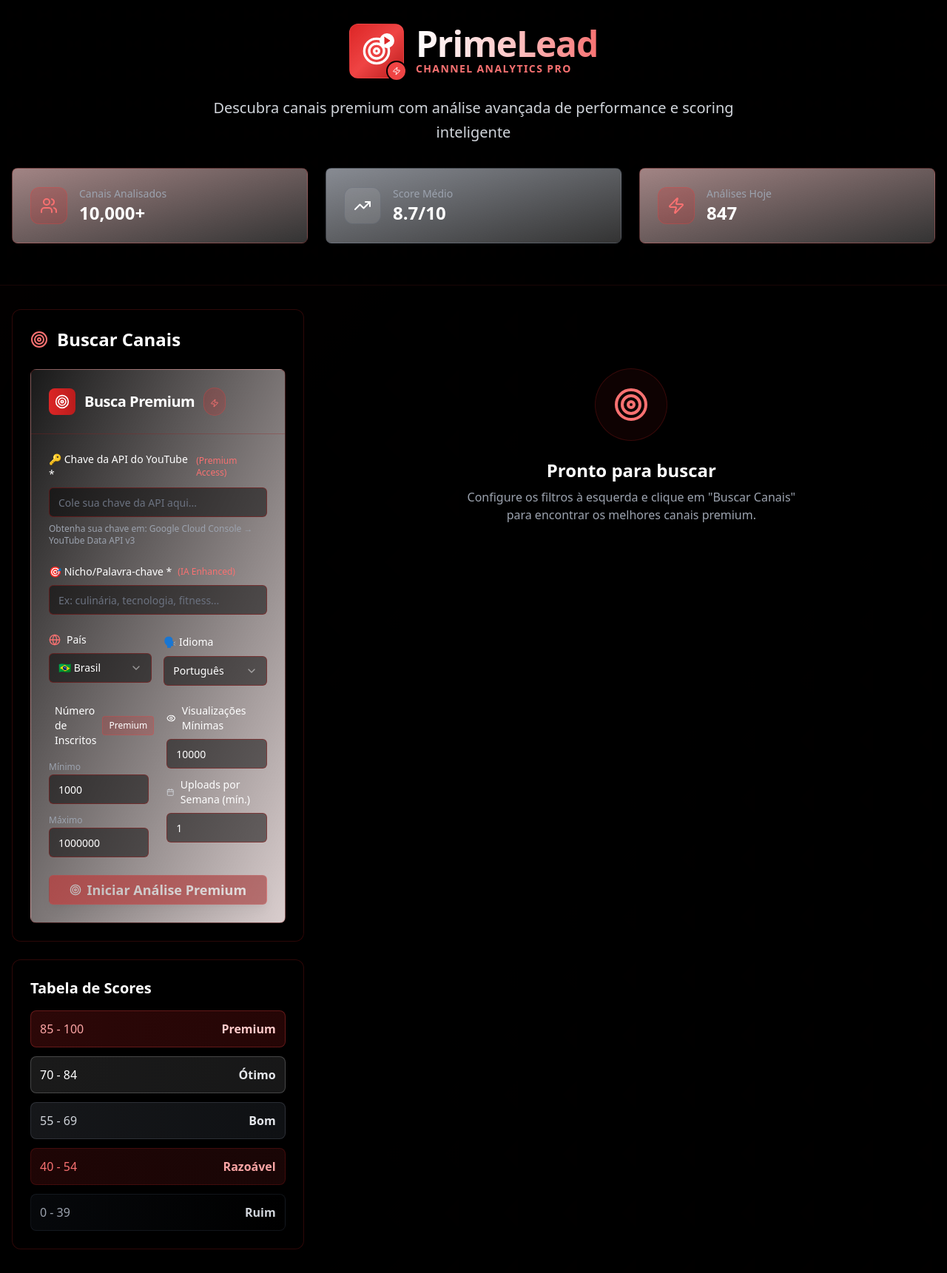
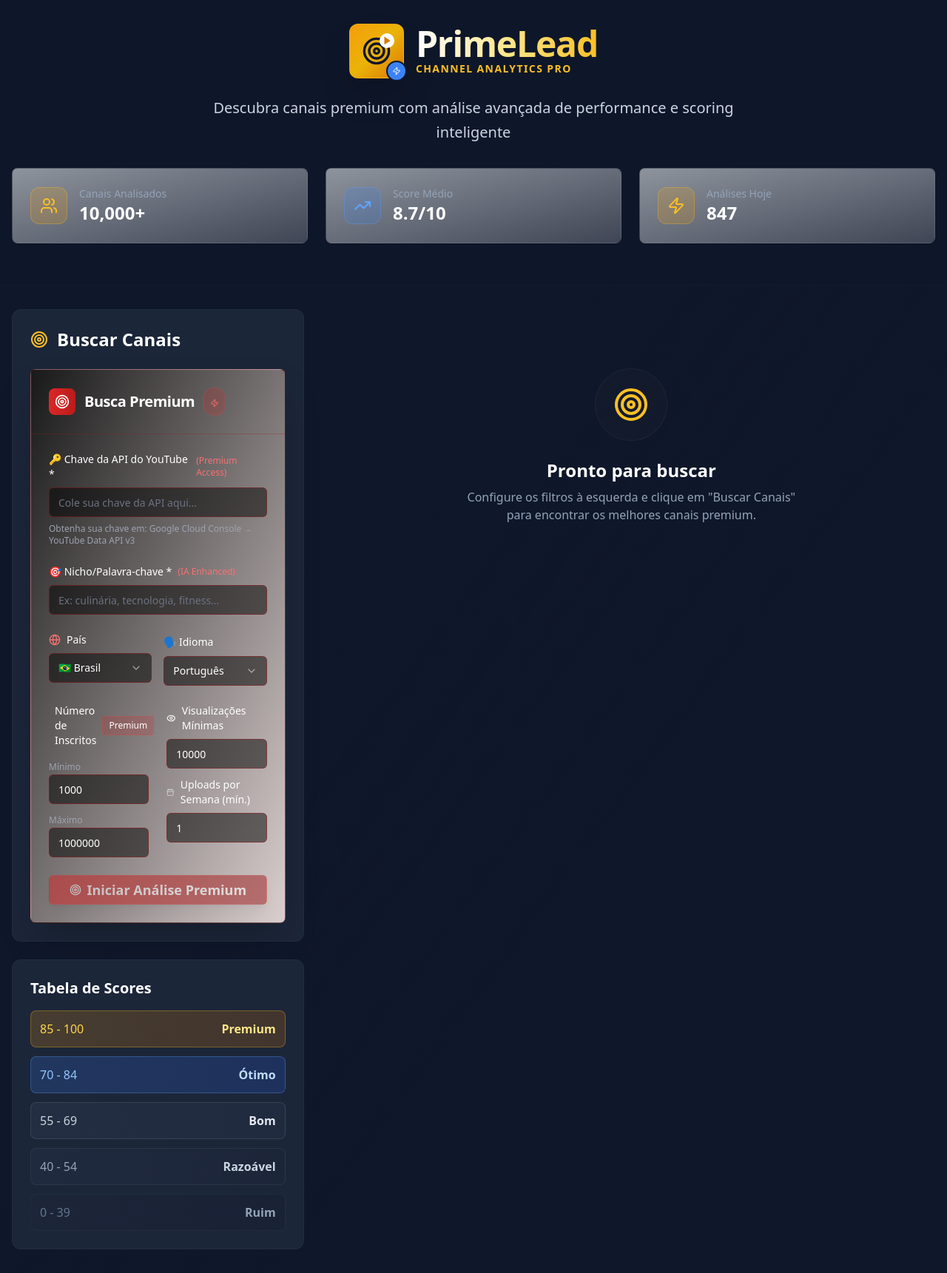
Before and after one commit to matheusreis1202/primelead-29, a React (Vite) app: page / in a window 1280 px wide. Shown: the whole page at 74% size. Built offline with nearby package versions, Linux system fonts and the light colour scheme.

Commit message:
Refactor: Update color palette
Update the color scheme to match the project's theme.

```diff
--- a/src/components/LoadingSpinner.tsx
+++ b/src/components/LoadingSpinner.tsx
@@ -5,10 +5,10 @@ export const LoadingSpinner = () => {
   return (
     <div className="flex items-center justify-center">
       <div className="relative">
-        <div className="w-20 h-20 border-4 border-red-900/30 rounded-full animate-spin border-t-red-500"></div>
+        <div className="w-20 h-20 border-4 border-slate-700/30 rounded-full animate-spin border-t-blue-500"></div>
         <div className="absolute inset-0 flex items-center justify-center">
-          <div className="bg-gradient-to-r from-red-600 to-red-700 p-3 rounded-full shadow-lg">
-            <Target className="h-6 w-6 text-white animate-pulse" />
+          <div className="bg-gradient-to-r from-amber-500 to-amber-600 p-3 rounded-full shadow-lg">
+            <Target className="h-6 w-6 text-slate-900 animate-pulse" />
           </div>
         </div>
       </div>
--- a/src/components/PremiumHeader.tsx
+++ b/src/components/PremiumHeader.tsx
@@ -4,7 +4,7 @@ import { Card, CardContent } from '@/components/ui/card';
 
 export const PremiumHeader = () => {
   return (
-    <div className="border-b border-red-900/20 bg-black/95 backdrop-blur-md relative overflow-hidden">
+    <div className="border-b border-slate-800/30 bg-slate-900/95 backdrop-blur-md relative overflow-hidden">
       {/* Geometric Background Pattern */}
       <div className="absolute inset-0 opacity-5">
         <div
@@ -21,72 +21,72 @@ export const PremiumHeader = () => {
           <div className="flex items-center justify-center gap-4 mb-6">
             {/* Nova Logo Criativa */}
             <div className="relative group">
-              <div className="bg-gradient-to-br from-red-600 via-red-500 to-red-700 p-4 rounded-xl shadow-2xl transform group-hover:scale-105 transition-all duration-300 border border-red-400/20">
+              <div className="bg-gradient-to-br from-amber-500 via-yellow-500 to-amber-600 p-4 rounded-xl shadow-2xl transform group-hover:scale-105 transition-all duration-300 border border-amber-400/30">
                 <div className="relative">
-                  <Target className="h-10 w-10 text-white" />
+                  <Target className="h-10 w-10 text-slate-900" />
                   <div className="absolute -top-1 -right-1 bg-white rounded-full p-1">
-                    <Play className="h-3 w-3 text-red-600 fill-current" />
+                    <Play className="h-3 w-3 text-amber-600 fill-current" />
                   </div>
                 </div>
               </div>
-              <div className="absolute -bottom-1 -right-1 bg-red-500 rounded-full p-1.5 border-2 border-black">
+              <div className="absolute -bottom-1 -right-1 bg-blue-500 rounded-full p-1.5 border-2 border-slate-900">
                 <Zap className="h-3 w-3 text-white" />
               </div>
             </div>
 
             <div className="text-left">
-              <h1 className="text-5xl font-black bg-gradient-to-r from-white via-red-200 to-red-400 bg-clip-text text-transparent tracking-tight">
+              <h1 className="text-5xl font-black bg-gradient-to-r from-white via-amber-200 to-amber-400 bg-clip-text text-transparent tracking-tight">
                 PrimeLead
               </h1>
-              <p className="text-red-400 text-sm font-bold tracking-widest uppercase">
+              <p className="text-amber-400 text-sm font-bold tracking-widest uppercase">
                 Channel Analytics Pro
               </p>
             </div>
           </div>
 
-          <p className="text-xl text-gray-300 max-w-3xl mx-auto leading-relaxed font-light">
+          <p className="text-xl text-slate-300 max-w-3xl mx-auto leading-relaxed font-light">
             Descubra canais premium com análise avançada de performance e scoring inteligente
           </p>
         </div>
 
         {/* Stats Cards Redesenhados */}
         <div className="grid grid-cols-1 md:grid-cols-3 gap-6 mb-6">
-          <Card className="bg-gradient-to-br from-red-950/50 to-black/80 border-red-800/30 backdrop-blur-sm hover:border-red-600/50 transition-all duration-300 group">
+          <Card className="bg-gradient-to-br from-slate-800/50 to-slate-900/80 border-slate-700/30 backdrop-blur-sm hover:border-amber-500/50 transition-all duration-300 group">
             <CardContent className="p-6">
               <div className="flex items-center gap-4">
-                <div className="bg-red-600/20 p-3 rounded-xl border border-red-500/30 group-hover:bg-red-600/30 transition-colors">
-                  <Users className="h-6 w-6 text-red-400" />
+                <div className="bg-amber-500/20 p-3 rounded-xl border border-amber-400/30 group-hover:bg-amber-500/30 transition-colors">
+                  <Users className="h-6 w-6 text-amber-400" />
                 </div>
                 <div>
-                  <p className="text-gray-400 text-sm font-medium">Canais Analisados</p>
+                  <p className="text-slate-400 text-sm font-medium">Canais Analisados</p>
                   <p className="text-white text-2xl font-bold">10,000+</p>
                 </div>
               </div>
             </CardContent>
           </Card>
 
-          <Card className="bg-gradient-to-br from-gray-900/50 to-black/80 border-gray-700/30 backdrop-blur-sm hover:border-red-600/50 transition-all duration-300 group">
+          <Card className="bg-gradient-to-br from-slate-800/50 to-slate-900/80 border-slate-700/30 backdrop-blur-sm hover:border-blue-500/50 transition-all duration-300 group">
             <CardContent className="p-6">
               <div className="flex items-center gap-4">
-                <div className="bg-white/10 p-3 rounded-xl border border-gray-600/30 group-hover:bg-red-600/30 transition-colors">
-                  <TrendingUp className="h-6 w-6 text-white" />
+                <div className="bg-blue-500/20 p-3 rounded-xl border border-blue-400/30 group-hover:bg-blue-500/30 transition-colors">
+                  <TrendingUp className="h-6 w-6 text-blue-400" />
                 </div>
                 <div>
-                  <p className="text-gray-400 text-sm font-medium">Score Médio</p>
+                  <p className="text-slate-400 text-sm font-medium">Score Médio</p>
                   <p className="text-white text-2xl font-bold">8.7/10</p>
                 </div>
               </div>
             </CardContent>
           </Card>
 
-          <Card className="bg-gradient-to-br from-red-950/50 to-black/80 border-red-800/30 backdrop-blur-sm hover:border-red-600/50 transition-all duration-300 group">
+          <Card className="bg-gradient-to-br from-slate-800/50 to-slate-900/80 border-slate-700/30 backdrop-blur-sm hover:border-amber-500/50 transition-all duration-300 group">
             <CardContent className="p-6">
               <div className="flex items-center gap-4">
-                <div className="bg-red-600/20 p-3 rounded-xl border border-red-500/30 group-hover:bg-red-600/30 transition-colors">
-                  <Zap className="h-6 w-6 text-red-400" />
+                <div className="bg-amber-500/20 p-3 rounded-xl border border-amber-400/30 group-hover:bg-amber-500/30 transition-colors">
+                  <Zap className="h-6 w-6 text-amber-400" />
                 </div>
                 <div>
-                  <p className="text-gray-400 text-sm font-medium">Análises Hoje</p>
+                  <p className="text-slate-400 text-sm font-medium">Análises Hoje</p>
                   <p className="text-white text-2xl font-bold">847</p>
                 </div>
               </div>
--- a/src/pages/Index.tsx
+++ b/src/pages/Index.tsx
@@ -138,11 +138,11 @@ const Index = () => {
   };
 
   return (
-    <div className="min-h-screen bg-black">
+    <div className="min-h-screen bg-slate-900">
       <div className="relative">
         {/* Premium Background Pattern */}
         <div className="absolute inset-0 opacity-10">
-          <div className="absolute inset-0 bg-gradient-to-br from-red-900/20 via-black to-red-950/10"></div>
+          <div className="absolute inset-0 bg-gradient-to-br from-blue-900/20 via-slate-900 to-slate-800/10"></div>
           <div
             className="absolute inset-0"
             style={{
@@ -158,37 +158,37 @@ const Index = () => {
             <div className="grid grid-cols-1 lg:grid-cols-12 gap-8 min-h-[calc(100vh-300px)]">
               {/* Left Side - Interface Controls */}
               <div className="lg:col-span-4 space-y-6">
-                <div className="bg-black/90 backdrop-blur-sm border border-red-800/30 rounded-xl p-6">
+                <div className="bg-slate-800/90 backdrop-blur-sm border border-slate-700/30 rounded-xl p-6">
                   <h2 className="text-2xl font-bold text-white mb-6 flex items-center gap-3">
-                    <Target className="h-6 w-6 text-red-400" />
+                    <Target className="h-6 w-6 text-amber-400" />
                     Buscar Canais
                   </h2>
                   <SearchForm onSearch={searchChannels} isLoading={isLoading} />
                 </div>
 
                 {/* Score Legend */}
-                <div className="bg-black/90 backdrop-blur-sm border border-red-800/30 rounded-xl p-6">
+                <div className="bg-slate-800/90 backdrop-blur-sm border border-slate-700/30 rounded-xl p-6">
                   <h3 className="text-xl font-bold text-white mb-4">Tabela de Scores</h3>
                   <div className="space-y-3">
-                    <div className="flex justify-between items-center p-3 bg-gradient-to-r from-red-600/20 to-red-700/20 rounded-lg border border-red-500/30">
-                      <span className="text-red-300 font-medium">85 - 100</span>
-                      <span className="text-red-200 font-bold">Premium</span>
+                    <div className="flex justify-between items-center p-3 bg-gradient-to-r from-amber-500/20 to-amber-600/20 rounded-lg border border-amber-400/30">
+                      <span className="text-amber-300 font-medium">85 - 100</span>
+                      <span className="text-amber-200 font-bold">Premium</span>
                     </div>
-                    <div className="flex justify-between items-center p-3 bg-gradient-to-r from-white/10 to-gray-200/10 rounded-lg border border-white/20">
-                      <span className="text-white font-medium">70 - 84</span>
-                      <span className="text-gray-200 font-bold">Ótimo</span>
+                    <div className="flex justify-between items-center p-3 bg-gradient-to-r from-blue-500/20 to-blue-600/20 rounded-lg border border-blue-400/30">
+                      <span className="text-blue-300 font-medium">70 - 84</span>
+                      <span className="text-blue-200 font-bold">Ótimo</span>
                     </div>
-                    <div className="flex justify-between items-center p-3 bg-gradient-to-r from-gray-500/20 to-gray-600/20 rounded-lg border border-gray-500/30">
-                      <span className="text-gray-300 font-medium">55 - 69</span>
-                      <span className="text-gray-200 font-bold">Bom</span>
+                    <div className="flex justify-between items-center p-3 bg-gradient-to-r from-slate-600/20 to-slate-700/20 rounded-lg border border-slate-500/30">
+                      <span className="text-slate-300 font-medium">55 - 69</span>
+                      <span className="text-slate-200 font-bold">Bom</span>
                     </div>
-                    <div className="flex justify-between items-center p-3 bg-gradient-to-r from-red-800/20 to-red-900/20 rounded-lg border border-red-800/30">
-                      <span className="text-red-400 font-medium">40 - 54</span>
-                      <span className="text-red-300 font-bold">Razoável</span>
+                    <div className="flex justify-between items-center p-3 bg-gradient-to-r from-slate-700/20 to-slate-800/20 rounded-lg border border-slate-600/30">
+                      <span className="text-slate-400 font-medium">40 - 54</span>
+                      <span className="text-slate-300 font-bold">Razoável</span>
                     </div>
-                    <div className="flex justify-between items-center p-3 bg-gradient-to-r from-gray-800/20 to-black/20 rounded-lg border border-gray-700/30">
-                      <span className="text-gray-400 font-medium">0 - 39</span>
-                      <span className="text-gray-300 font-bold">Ruim</span>
+                    <div className="flex justify-between items-center p-3 bg-gradient-to-r from-slate-800/20 to-slate-900/20 rounded-lg border border-slate-700/30">
+                      <span className="text-slate-500 font-medium">0 - 39</span>
+                      <span className="text-slate-400 font-bold">Ruim</span>
                     </div>
                   </div>
                 </div>
@@ -200,7 +200,7 @@ const Index = () => {
                 {isLoading && (
                   <div className="flex flex-col items-center justify-center py-20">
                     <LoadingSpinner />
-                    <p className="text-gray-400 mt-4 text-lg">Analisando canais premium...</p>
+                    <p className="text-slate-400 mt-4 text-lg">Analisando canais premium...</p>
                   </div>
                 )}
 
@@ -224,11 +224,11 @@ const Index = () => {
                 {/* Empty State */}
                 {!isLoading && !error && channels.length === 0 && (
                   <div className="flex flex-col items-center justify-center py-20 text-center">
-                    <div className="bg-red-950/20 p-6 rounded-full mb-6 border border-red-800/30">
-                      <Target className="h-12 w-12 text-red-400" />
+                    <div className="bg-slate-800/20 p-6 rounded-full mb-6 border border-slate-700/30">
+                      <Target className="h-12 w-12 text-amber-400" />
                     </div>
                     <h3 className="text-2xl font-bold text-white mb-2">Pronto para buscar</h3>
-                    <p className="text-gray-400 max-w-md">
+                    <p className="text-slate-400 max-w-md">
                       Configure os filtros à esquerda e clique em "Buscar Canais" para encontrar os melhores canais premium.
                     </p>
                   </div>
```
